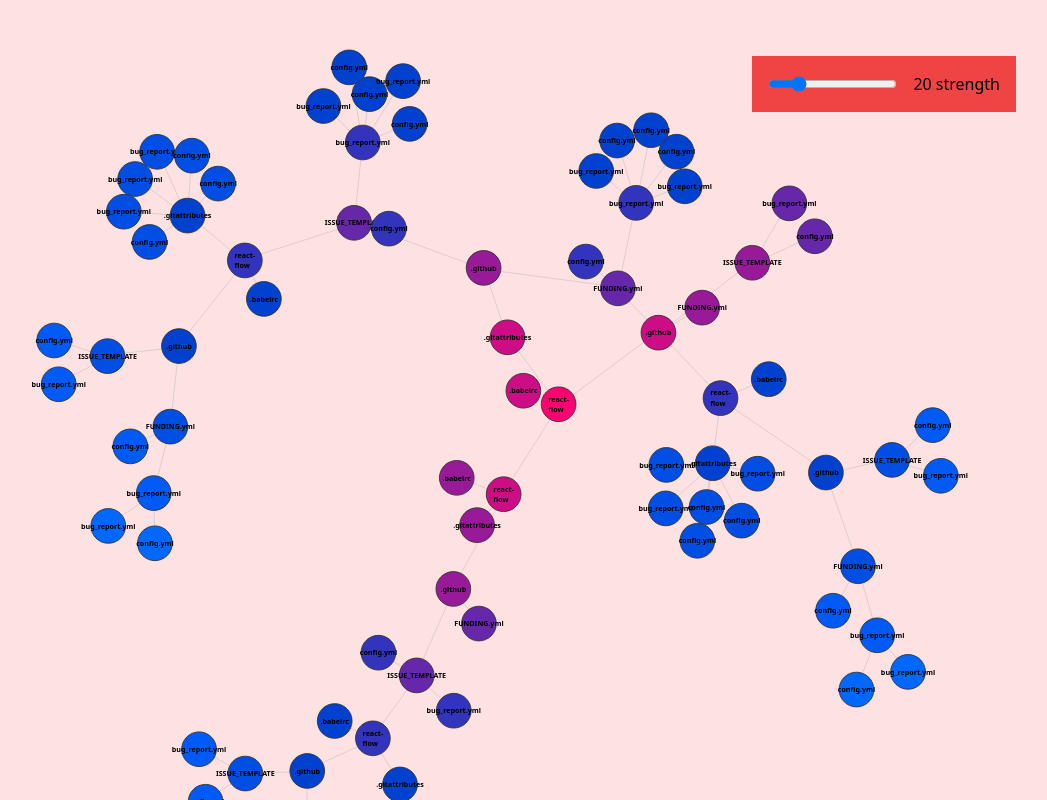
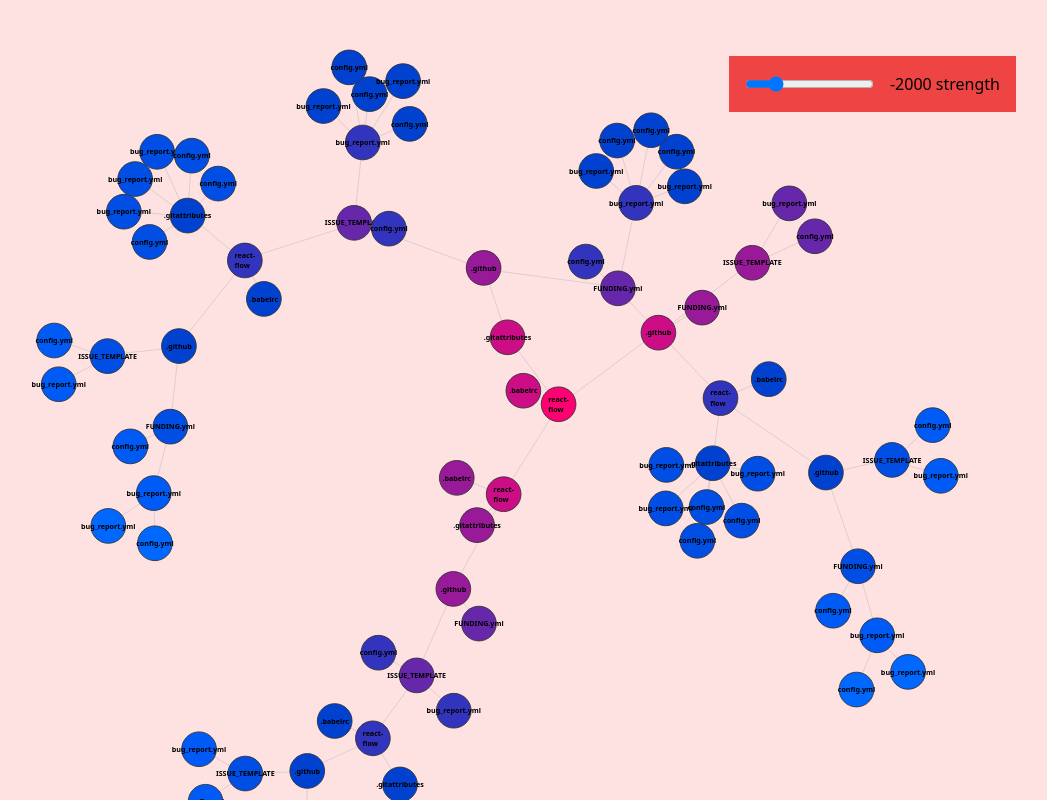
Before and after one commit to mahdisoultana/react-flow-tsx, a React (Vite) app: page / in a window 1280 px wide. Shown: the whole page, without its empty margins (208-1255 px from the left). Built offline with nearby package versions, Linux system fonts and the light colour scheme.

Commit message:
silder init state

```diff
--- a/src/App.tsx
+++ b/src/App.tsx
@@ -14,7 +14,7 @@ function App() {
           onChange={(e) => setSlider(+e.target.value)}
           className="cursor-pointer pointer-events-auto"
         />
-        <p>{slider} strength</p>
+        <p>{slider * -100} strength</p>
       </div>
       <div className="h-screen bg-red-100 w-[100vw] absolute bottom-0 left-0 z-10">
         <ReactFlowProvider>
```
